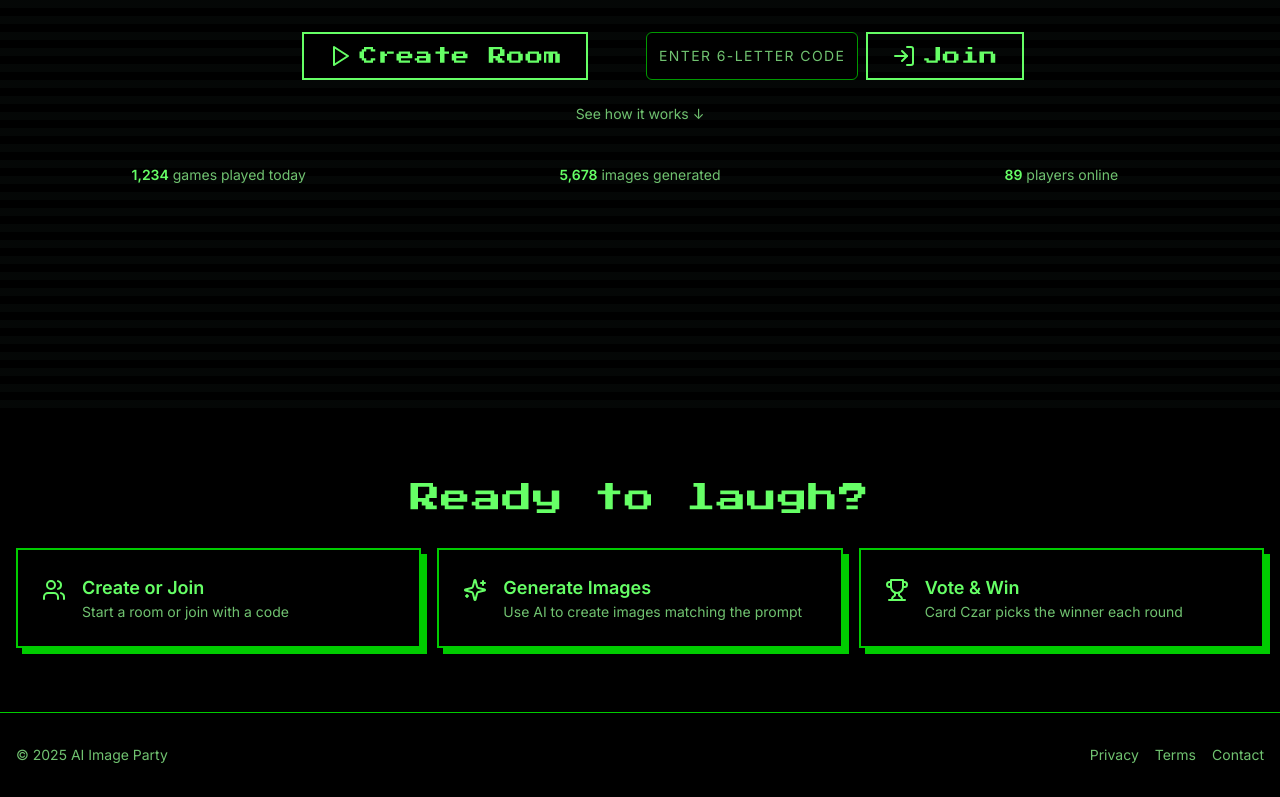
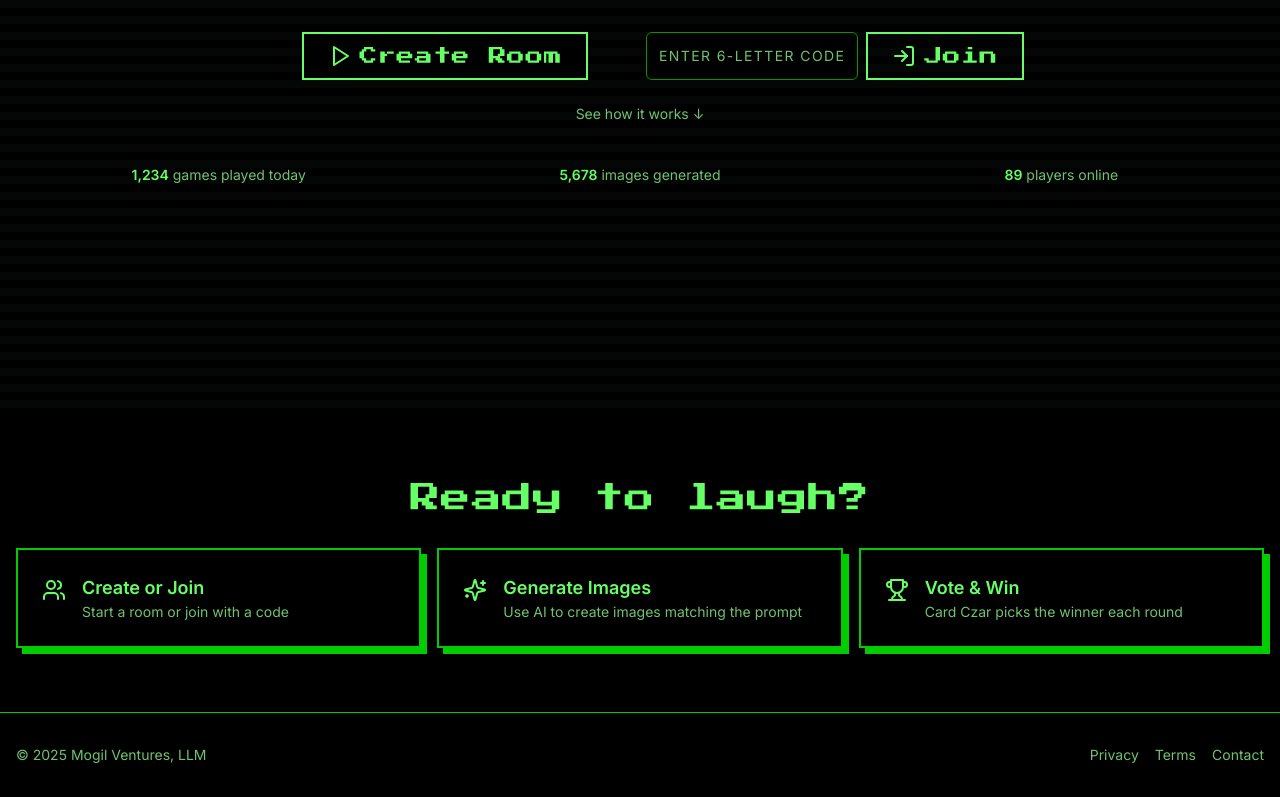
Before and after one commit to nmogil/visionary-ui-mock, a React (Vite) app: page / in a window 1280 px wide. Shown: the part 441-1238 px from the top of the page. Built offline with nearby package versions, Linux system fonts and the light colour scheme.

Commit message:
Update footer text
Change copyright text to "Mogil Ventures, LLM".

```diff
--- a/src/components/landing/SimpleFooter.tsx
+++ b/src/components/landing/SimpleFooter.tsx
@@ -2,7 +2,7 @@ export const SimpleFooter = () => {
   return (
     <footer className="border-t">
       <div className="container mx-auto flex flex-col items-center justify-between gap-4 px-4 py-8 text-sm text-muted-foreground md:flex-row">
-        <p>© {new Date().getFullYear()} AI Image Party</p>
+        <p>© {new Date().getFullYear()} Mogil Ventures, LLM</p>
         <nav className="flex items-center gap-4">
           <a href="#" className="hover:underline">Privacy</a>
           <a href="#" className="hover:underline">Terms</a>
```
